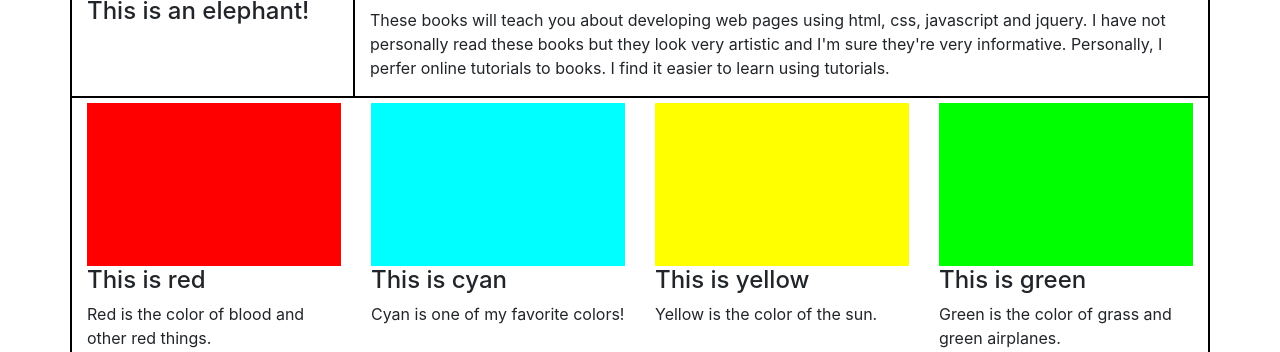
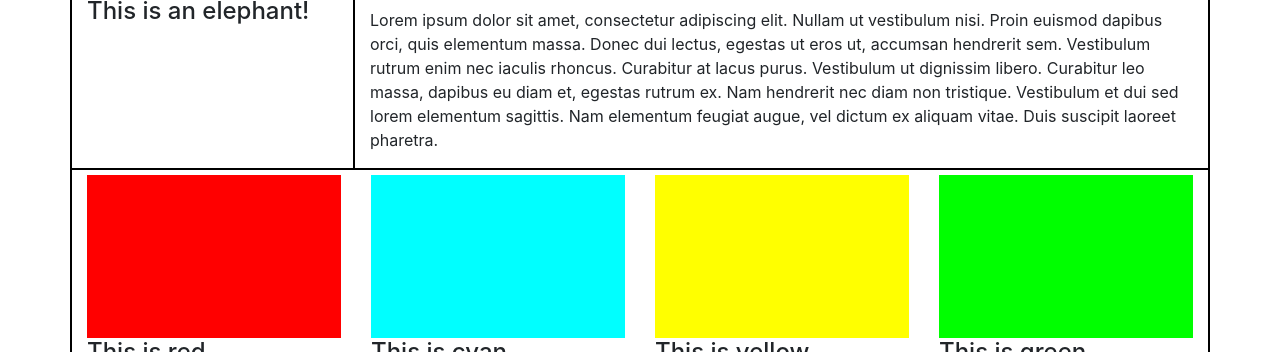
Before and after one commit to vandyand/Section-1-Project, a plain HTML site: page index.html in a window 1280 px wide. Shown: the part 749-1101 px from the top of the page. Drawn offline with nearby package versions, Linux system fonts and the light colour scheme.

Commit message:
Changed main paragraph text

```diff
--- a/index.html
+++ b/index.html
@@ -59,7 +59,7 @@
                </a>
             </figure>
             <!-- Greg Rakozi https://unsplash.com/@grakozy-->
-            <p>These books will teach you about developing web pages using html, css, javascript and jquery. I have not personally read these books but they look very artistic and I'm sure they're very informative. Personally, I perfer online tutorials to books. I find it easier to learn using tutorials.</p>
+            <p>Lorem ipsum dolor sit amet, consectetur adipiscing elit. Nullam ut vestibulum nisi. Proin euismod dapibus orci, quis elementum massa. Donec dui lectus, egestas ut eros ut, accumsan hendrerit sem. Vestibulum rutrum enim nec iaculis rhoncus. Curabitur at lacus purus. Vestibulum ut dignissim libero. Curabitur leo massa, dapibus eu diam et, egestas rutrum ex. Nam hendrerit nec diam non tristique. Vestibulum et dui sed lorem elementum sagittis. Nam elementum feugiat augue, vel dictum ex aliquam vitae. Duis suscipit laoreet pharetra.</p>
          </section>
       </main>
       <section class="row borderr">
```
